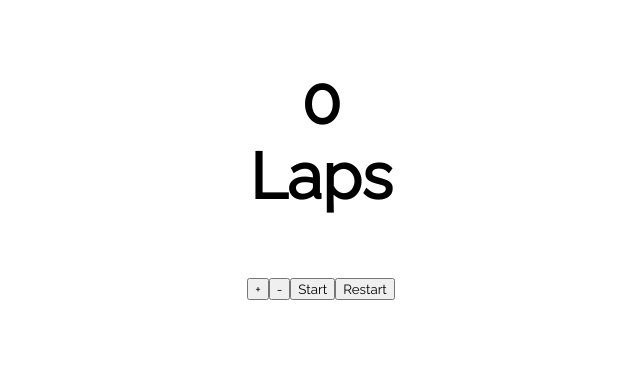
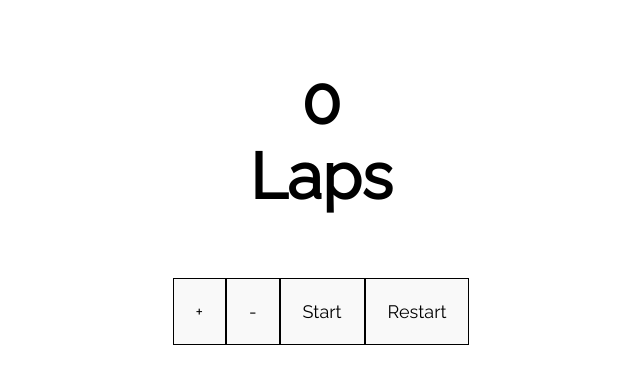
Before and after one commit to moisesrmartins/React_2_Contador_Voltas, a React (Create React App) app in the folder contador_de_voltas/: page / in a window 1280 px wide. Shown: the top 384 px of the page, without its empty margins (319-959 px from the left). Built offline with nearby package versions, Linux system fonts and the light colour scheme.

Commit message:
React_2_Contador_Voltas Parte 16: Estilização do Button.js

```diff
--- a/contador_de_voltas/src/style.css
+++ b/contador_de_voltas/src/style.css
@@ -13,3 +13,10 @@
 .laps-span {
     font-size: 288px;
 }
+
+button {
+    background-color: #f9f9f9;
+    border: 1px solid black;
+    font-size: 18px;
+    padding: 22px;
+}
```
